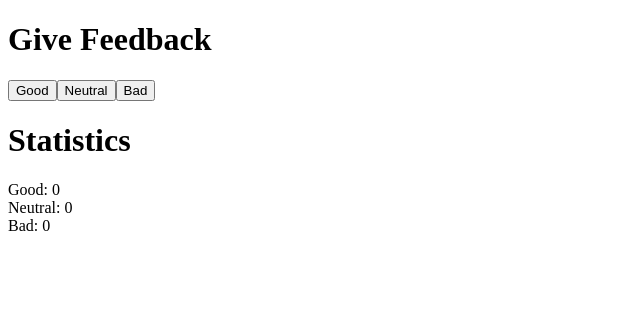
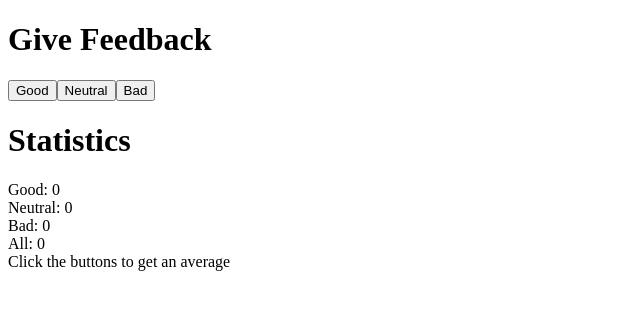
Before and after one commit to aelishRollo/fullstackopen, a React (Vite) app in the folder part1/courseinformation/: page / in a window 1280 px wide. Shown: the top 310 px of the page, without its empty margins (0-640 px from the left). Built offline with nearby package versions, Linux system fonts and the light colour scheme.

Commit message:
1.7 complete

```diff
--- a/part1/courseinformation/src/App.jsx
+++ b/part1/courseinformation/src/App.jsx
@@ -1,13 +1,35 @@
 import { useState } from 'react'
 
 
+
+const Average = ({good, neutral, bad}) => {
+
+  const all = good + bad + neutral
+
+  if (all === 0) {
+    return (
+      <div>
+        Click the buttons to get an average
+      </div>
+    )
+  }
+
+  return (
+    <div> Average: {(good - neutral) / (good + bad + neutral)}</div>
+  )
+
+}
+
 const Statistics = ({good, neutral, bad}) => {
-    return(
+
+  return(
     <div>
       <h1>Statistics</h1>
       <div> Good: {good}  </div>
       <div> Neutral: {neutral}   </div>
       <div> Bad: {bad}  </div>
+      <div> All: {good + bad + neutral}</div>
+      <Average good={good} neutral={neutral} bad={bad}/>
     </div>)
   }
 
```
